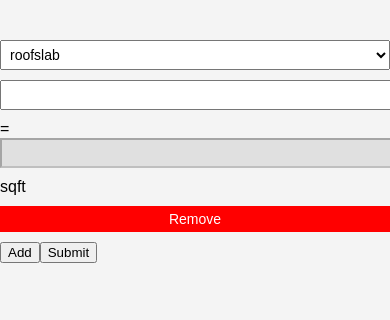
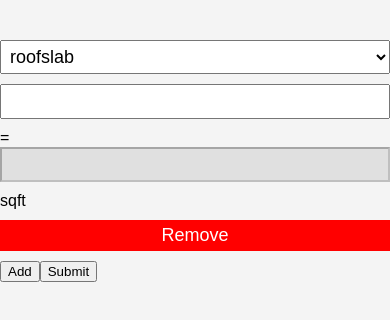
Before and after one commit to Guna4142/CivilBill, a plain HTML site: page index.html in a window 390 px wide. Both pictures are taken after a click on the button "Add". Shown: the top 320 px of the page. Drawn offline with Linux system fonts and the light colour scheme.

Commit message:
Update index.html

```diff
--- a/index.html
+++ b/index.html
@@ -24,6 +24,7 @@
         justify-content: space-between;
         align-items: center;
         margin-bottom: 10px;
+        flex-wrap: wrap;
     }
 
     .dropdown, .dataInput, .sumInput {
@@ -32,6 +33,7 @@
         width: 100%;
         max-width: 150px;
         margin-right: 10px;
+        box-sizing: border-box;
     }
 
     .dataInput {
@@ -50,6 +52,7 @@
         border: none;
         cursor: pointer;
         font-size: 14px;
+        margin-top: 10px;
     }
 
     .removeButton:hover {
@@ -92,15 +95,22 @@
             width: 100%;
             max-width: 100%;
             margin-bottom: 10px;
+            font-size: 18px;  /* Increase font size */
         }
 
         .removeButton {
             width: 100%;
             margin-top: 10px;
+            font-size: 18px;  /* Increase font size */
         }
 
         .resultItem input {
             width: 100%;
+            font-size: 18px;  /* Increase font size */
+        }
+
+        .resultTotal {
+            font-size: 18px;  /* Increase font size */
         }
     }
 </style>
```
